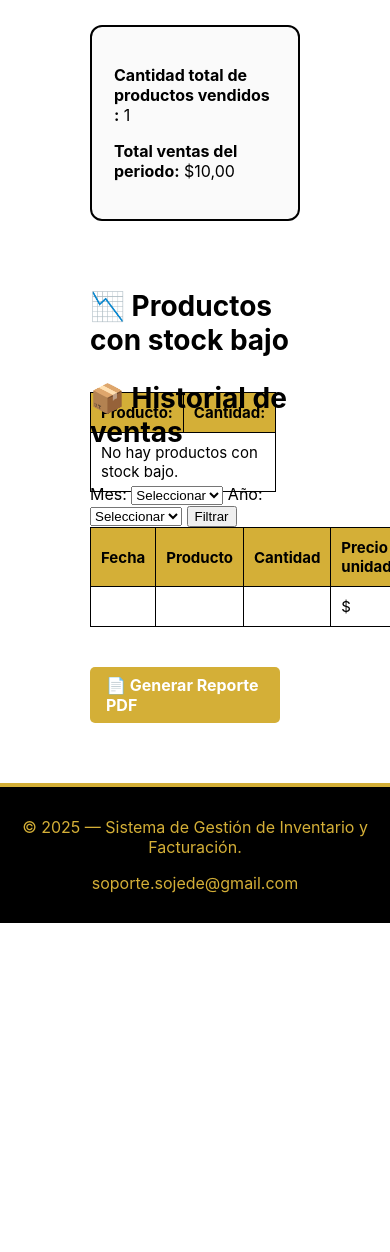
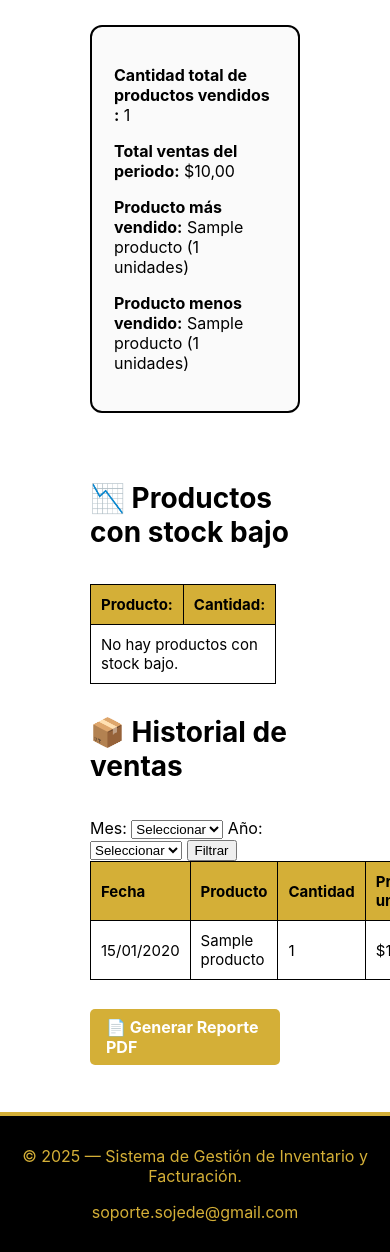
Before and after one commit to J0sed4v-id/variedades-detalles-sojede, a Django app: page /reportes/ in a window 390 px wide; the page is wider, and only the part inside the window is pictured. Shown: the part 283-1535 px from the top of that part. Before the commit the page ends 1206 px from the top of that part, so only its background shows below. Run offline with Django 5.2, Linux system fonts and the light colour scheme; a user stored in the database is signed in; tables that the repository leaves empty hold one stand-in row (values such as "Sample post").

Commit message:
se arreglan errores de faltas de urls y se termina correctamente la seccion de reportes

```diff
--- a/static/reportes.css
+++ b/static/reportes.css
@@ -64,6 +64,7 @@
 .main-sojede {
     flex: 1;
     padding: 60px 90px;
+    position: relative; /* necesario para posicionar acciones al lado del recuadro */
 }
 
 .section-title {
@@ -80,6 +81,44 @@
     background: #fafafa;
     margin-bottom: 45px;
     max-width: 410px;
+}
+
+/* Posiciona las acciones (botones) al lado derecho del recuadro de totales y más abajo */
+.main-sojede .report-actions {
+    position: absolute; /* ahora aplica independientemente del orden en el DOM */
+    top: 790px;          /* bajado muy poquito (antes 780px) */
+    left: calc(410px + 40px); /* movido más a la izquierda (ajusta este valor si quieres más/menos) */
+    z-index: 2000;       /* prioridad para evitar solapamientos */
+    margin-top: 0;       /* reset si había margen */
+}
+
+/* Asegurar que los botones dentro se alineen sin margen superior extra */
+.main-sojede .report-actions .btn-report {
+    margin-top: 0;
+}
+
+/* Ajuste responsive: en pantallas pequeñas no lo sube tanto para evitar solapamientos */
+@media (max-width: 600px) {
+    .btn-report.pdf {
+        transform: translateY(-3px); /* ajuste más sutil en móvil */
+    }
+    .btn-report.pdf:hover {
+        transform: translateY(-5px);
+    }
+}
+
+/* Mobile & small screens: volver al flujo normal para no solapar contenido */
+@media (max-width: 900px) {
+    .main-sojede .report-actions {
+        position: static;
+        left: auto;
+        top: auto;
+        margin-top: 16px; /* espacio debajo del recuadro en pantallas pequeñas */
+    }
+
+    .btn-report.pdf {
+        transform: translateY(-3px); /* mantener un pequeño ajuste si quieres */
+    }
 }
 
 /* ===== TABLA ===== */
@@ -110,6 +149,7 @@
 /* ===== BOTONES EXPORTAR ===== */
 .report-actions {
     margin-top: 40px;
+    position: relative; /* permite mover botones sin afectar otros elementos */
 }
 
 .btn-report {
@@ -122,8 +162,16 @@
 }
 
 .btn-report.pdf {
-    background: #c40000;
-    color: white;
+    background-color: #D4AF37; /* dorado */
+    color: #fff;               /* texto blanco */
+    border: none;
+    border-radius: 5px;
+    padding: 8px 16px;
+    text-decoration: none;
+    font-weight: bold;
+    transition: background-color 0.3s, transform 0.2s ease; /* agregada transición para movimiento */
+    transform: translateY(13px); /* pequeño ajuste vertical para alinear con la nueva posición */
+    z-index: 1000;
 }
 .btn-report.excel {
     background: #0a8a24;
@@ -132,6 +180,10 @@
 
 .btn-report:hover {
     opacity: 0.85;
+}
+.btn-report.pdf:hover {
+    background-color: #b9932b; /* dorado más oscuro al pasar el cursor */
+    transform: translateY(-6px); /* efecto de "levantamiento" al pasar el cursor */
 }
 
 /* ===== FOOTER ===== */
@@ -165,22 +217,9 @@
 .grafico-mas-vendidos {
     width: 800px; /* ancho fijo para el gráfico */
     margin-left: 900px;
-    margin-top: -430px;
-
+    margin-top: -490px; /* aumentado el valor negativo para subir el gráfico un poco */
+    border: 3px solid black;
+    border-radius: 12px;     /* bordes redondeados */
+    overflow: hidden;        /* evita que el contenido se salga de las esquinas redondeadas */
+    box-shadow: 0 4px 12px rgba(0,0,0,0.08); /* opcional: sombra ligera */
 }
-
-.btn-report.pdf {
-    background-color: #D4AF37; /* dorado */
-    color: #fff;               /* texto blanco */
-    border: none;
-    border-radius: 5px;
-    padding: 8px 16px;
-    text-decoration: none;
-    font-weight: bold;
-    transition: background-color 0.3s;
-
-}
-
-.btn-report.pdf:hover {
-    background-color: #b9932b; /* dorado más oscuro al pasar el cursor */
-}
--- a/usuarios/templates/usuarios/dashboard.html
+++ b/usuarios/templates/usuarios/dashboard.html
@@ -58,8 +58,8 @@
             <div class="dashboard-card">
                 <img src="{% static 'images/factura.png' %}" alt="Reportes">
                 <h3>Reportes</h3>
-                <p>................<br>próximamente................</p>
-                <a href="#" class="btn-sojede disabled">Ir a tus Reportes</a>
+                <p>Consulta tus reportes mensuales</p>
+                <a href="{% url 'reportes' %}" class="btn-sojede">Ir a tus Reportes</a>
             </div>
         </div>
     </main>
--- a/usuarios/templates/usuarios/reportes.html
+++ b/usuarios/templates/usuarios/reportes.html
@@ -143,7 +143,7 @@
 
     <div class="report-actions">
         <a href="{% url 'reporte_pdf' %}" class="btn-report pdf">📄 Generar Reporte PDF</a>
-        <!-- <a href="{% url 'reporte_excel' %}" class="btn-report excel">📊 Exportar Excel</a> -->
+
     </div>
 </main>
 
--- a/usuarios/urls.py
+++ b/usuarios/urls.py
@@ -13,12 +13,25 @@
     path('inventario/', views.gestionar_inventario, name='inventario'),
     path('compras/', views.registrar_venta, name='compras'),
     path('reportes/', views.reportes, name='reportes'),  # Ruta para reportes
+    path('reporte/pdf/', views.reporte_pdf, name='reporte_pdf'),
 
     # CRUD de productos
     path('productos/guardar/', views.agregar_producto, name='agregar_producto'),
     path('productos/eliminar/<int:producto_id>/', views.eliminar_producto, name='eliminar_producto'),
 
+    # Las APIs para la venta se mantienen igual
+    path('api/buscar_producto/', views.buscar_producto_por_codigo, name='buscar_producto_codigo'),
+    path('api/guardar_venta/', views.guardar_venta, name='guardar_venta'),
+    path('api/listar_productos/', views.listar_todos_los_productos_api, name='listar_productos_api'),
+
+
+
+
+
     # Rutas para gestionar proveedores
     path('proveedores/', views.proveedores, name='proveedores'),
     path('proveedores/eliminar/<int:proveedor_id>/', views.eliminar_proveedor, name='eliminar_proveedor'),
+
+path('facturas/', views.dashboard, name='facturas_placeholder'),
+ path('factura/<int:venta_id>/pdf/', views.generar_factura_pdf, name='generar_factura_pdf'),
 ]
--- a/usuarios/views.py
+++ b/usuarios/views.py
@@ -543,19 +543,77 @@
     total_facturado = sum(f.total for f in facturas)
     stock_bajo = productos.filter(stock__lte=5)
 
+    # Producto más vendido y menos vendido
+    producto_mas_vendido = DetalleVenta.objects.values('producto__nombre') \
+        .annotate(total_vendido=Sum('cantidad')) \
+        .order_by('-total_vendido') \
+        .first()
+
+    producto_menos_vendido = DetalleVenta.objects.values('producto__nombre') \
+        .annotate(total_vendido=Sum('cantidad')) \
+        .order_by('total_vendido') \
+        .first()
+
+    # Filtro de mes y año
+    mes = request.GET.get('mes')
+    anio = request.GET.get('anio')
+
+    ventas_filtradas = DetalleVenta.objects.all()
+
+    if mes and anio:  # Solo filtra si hay valores
+        try:
+            mes = int(mes)
+            anio = int(anio)
+            inicio = datetime(anio, mes, 1)
+            # Calcula último día del mes
+            if mes == 12:
+                fin = datetime(anio + 1, 1, 1)
+            else:
+                fin = datetime(anio, mes + 1, 1)
+            ventas_filtradas = ventas_filtradas.filter(venta__fecha__gte=inicio, venta__fecha__lt=fin)
+        except ValueError:
+            # En caso de que mes o año no sean números válidos, ignorar filtro
+            pass
+
+# Preparar datos para la tabla
+    productos_vendidos = ventas_filtradas.annotate(
+        fecha_venta=F('venta__fecha'),
+        nombre_producto=F('producto__nombre'),
+        precio_unitario_producto=F('precio_unitario'),
+        cantidad_vendida=F('cantidad'),
+        total_producto=F('subtotal')
+    ).order_by('-venta__fecha')
+
+    # Datos para el gráfico de productos más vendidos
+    ranking = ventas_filtradas.values('producto__nombre').annotate(
+        total_vendido=Sum('cantidad')
+    ).order_by('-total_vendido')
+    productos_chart = [r['producto__nombre'] for r in ranking]
+    cantidades_chart = [r['total_vendido'] for r in ranking]
+
+    # Rangos para filtros
+    meses = range(1, 13)
+    anios = range(2023, datetime.now().year + 1)
+
+
     context = {
-        'ventas': ventas,
+        'ventas': ventas_filtradas,
         'productos': productos,
         'facturas': facturas,
         'total_ventas': total_ventas,
         'total_facturado': total_facturado,
         'stock_bajo': stock_bajo,
+        'producto_mas_vendido': producto_mas_vendido,
+        'producto_menos_vendido': producto_menos_vendido,
+        'meses': range(1, 13),
+        'anios': range(2023, datetime.now().year + 1),
+        'mes': request.GET.get('mes'),
+        'anio': request.GET.get('anio'),
+        'productos_chart': productos_chart,
+        'cantidades_chart': cantidades_chart,
     }
 
     return render(request, 'usuarios/reportes.html', context)
-
-#//////////////////////////////////////////////////////////////////////////
-@login_required
 def reportes_view(request):
     from datetime import datetime
     año_actual = datetime.now().year
@@ -609,19 +667,36 @@
 
 
 def reporte_pdf(request):
-    template = get_template('usuarios/reportes_pdf.html')
+    ventas = Venta.objects.all()
+    total_ventas = ventas.aggregate(Sum('total'))['total__sum'] or 0
+
+    productos = Producto.objects.annotate(
+        total_vendido=Sum('detalleventa__cantidad')
+    ).order_by('-total_vendido')
+
+    producto_mas_vendido = productos.first()
+
+    template_path = 'usuarios/reportes_pdf.html'
     context = {
-        'ventas': Venta.objects.all(),
-        'productos': Producto.objects.all(),
-        'facturas': Factura.objects.all(),
+        'ventas': ventas,
+        'total_ventas': total_ventas,
+        'productos': productos,
+        'producto_mas_vendido': producto_mas_vendido,
     }
+
+    template = get_template(template_path)
     html = template.render(context)
+
     response = HttpResponse(content_type='application/pdf')
     response['Content-Disposition'] = 'attachment; filename="reporte.pdf"'
-    pisa.CreatePDF(html, dest=response)
+
+    pisa_status = pisa.CreatePDF(html, dest=response)
+
+    if pisa_status.err:
+        return HttpResponse("Error al generar el PDF 🛑")
     return response
 
-
+#/////////////////////////////////////////////////////////////////////////
 @login_required
 def reporte_excel(request):
     ventas = Venta.objects.all().values()
@@ -631,7 +706,7 @@
     df.to_excel(response, index=False)
     return response
 
-
+#/////////////////////////////////////////////////////////////////////////
 # Vista principal para gestionar proveedores
 @login_required
 def proveedores(request):
```
Also changed, not shown: usuarios/templates/usuarios/reportes_pdf.html (+64 -11 lines), 1 other file.
